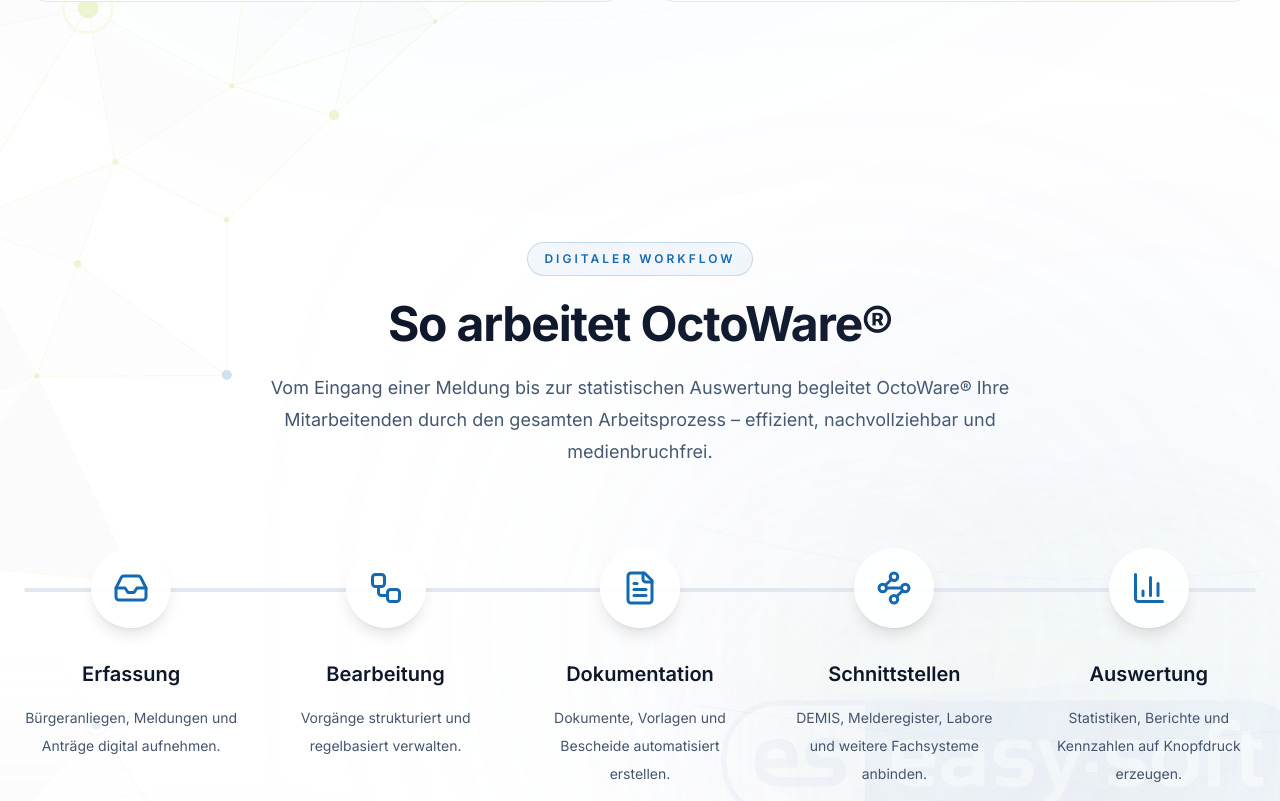
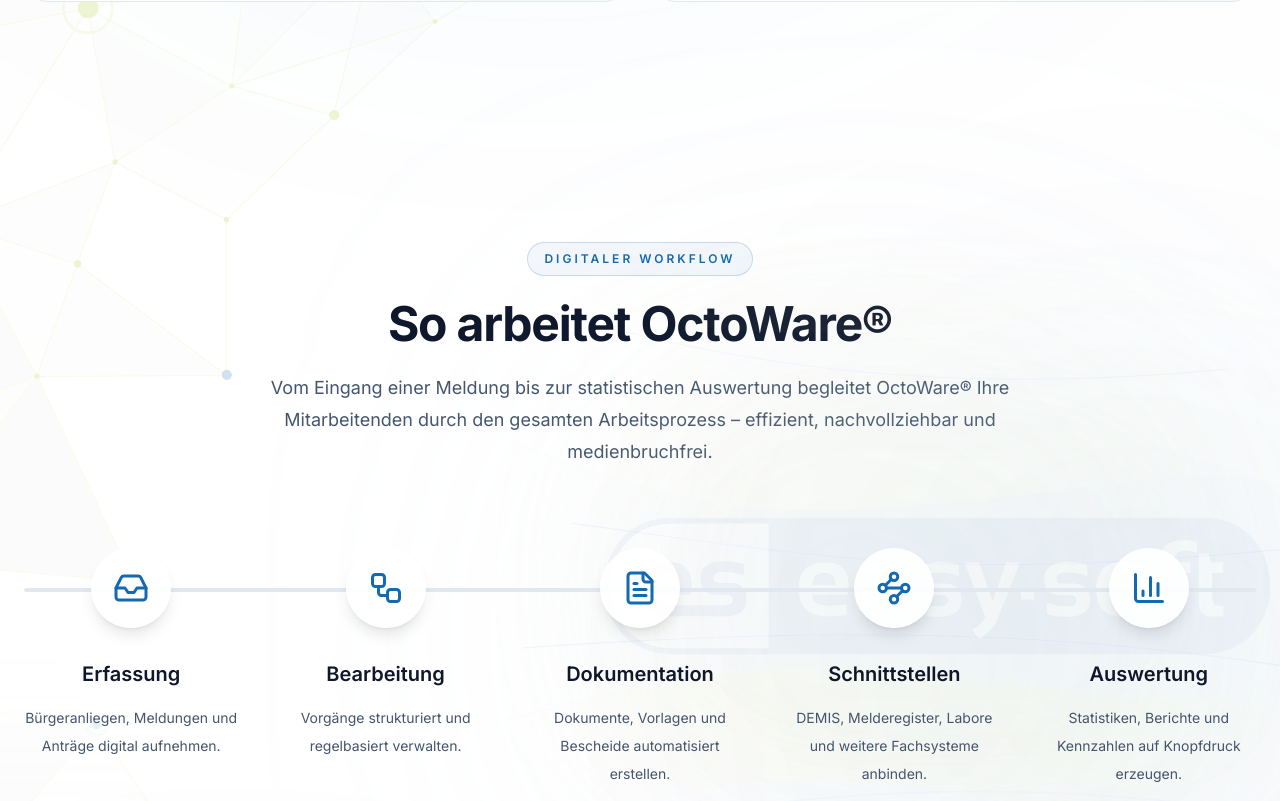
Before and after one commit to weblogger117-art/octoware-website, a Next.js app: page / in a window 1280 px wide. Shown: the part 3539-4340 px from the top of the page. Built offline with nearby package versions, Linux system fonts and the light colour scheme.

Commit message:
Update Workflow.tsx

```diff
--- a/components/sections/Workflow.tsx
+++ b/components/sections/Workflow.tsx
@@ -78,20 +78,20 @@ useEffect(() => {
 <Image
   src="/images/background/lines-mesh-es.webp"
   alt=""
-  width={1100}
-  height={1100}
+  width={1200}
+  height={1200}
   draggable={false}
   className="
     pointer-events-none
     absolute
 
     right-[-260px]
-    bottom-[-220px]
+    bottom-[-100px]
 
-    w-[1050px]
+    w-[1200px]
     max-w-none
 
-    opacity-20
+    opacity-25
 
     z-0
 
```
